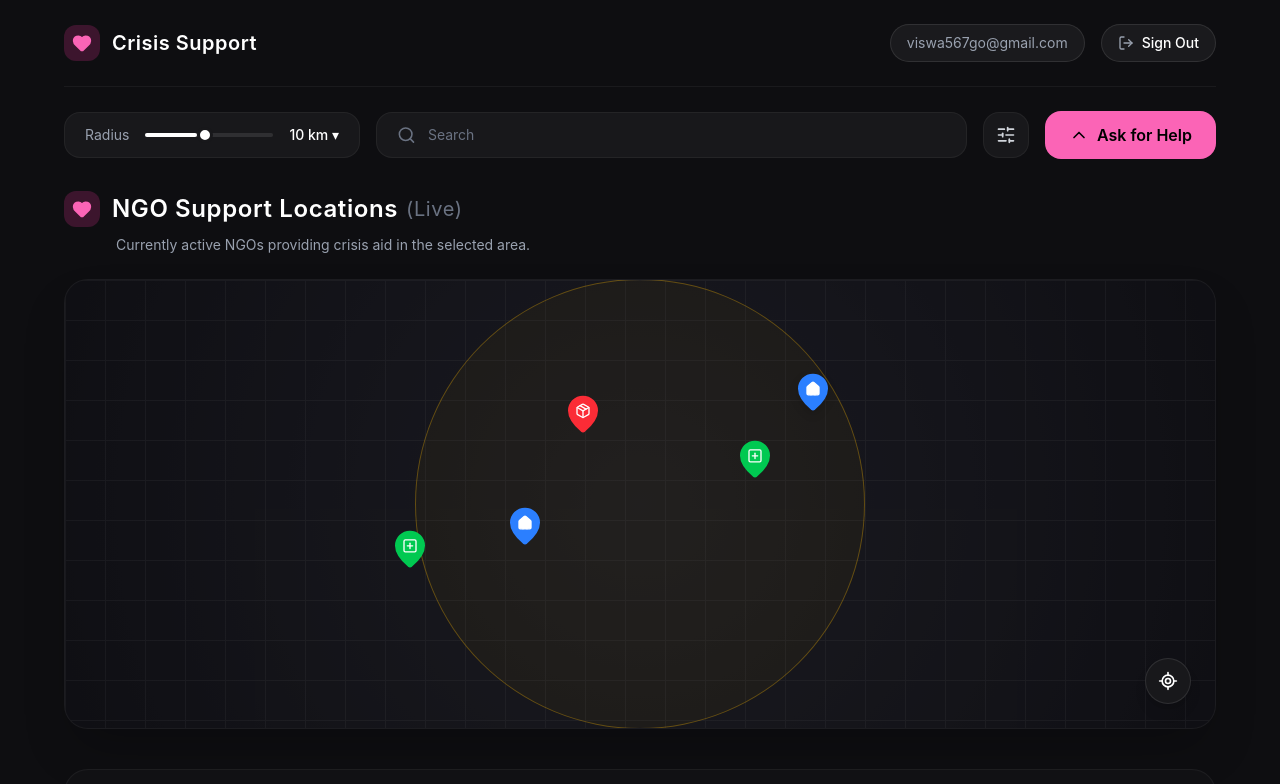
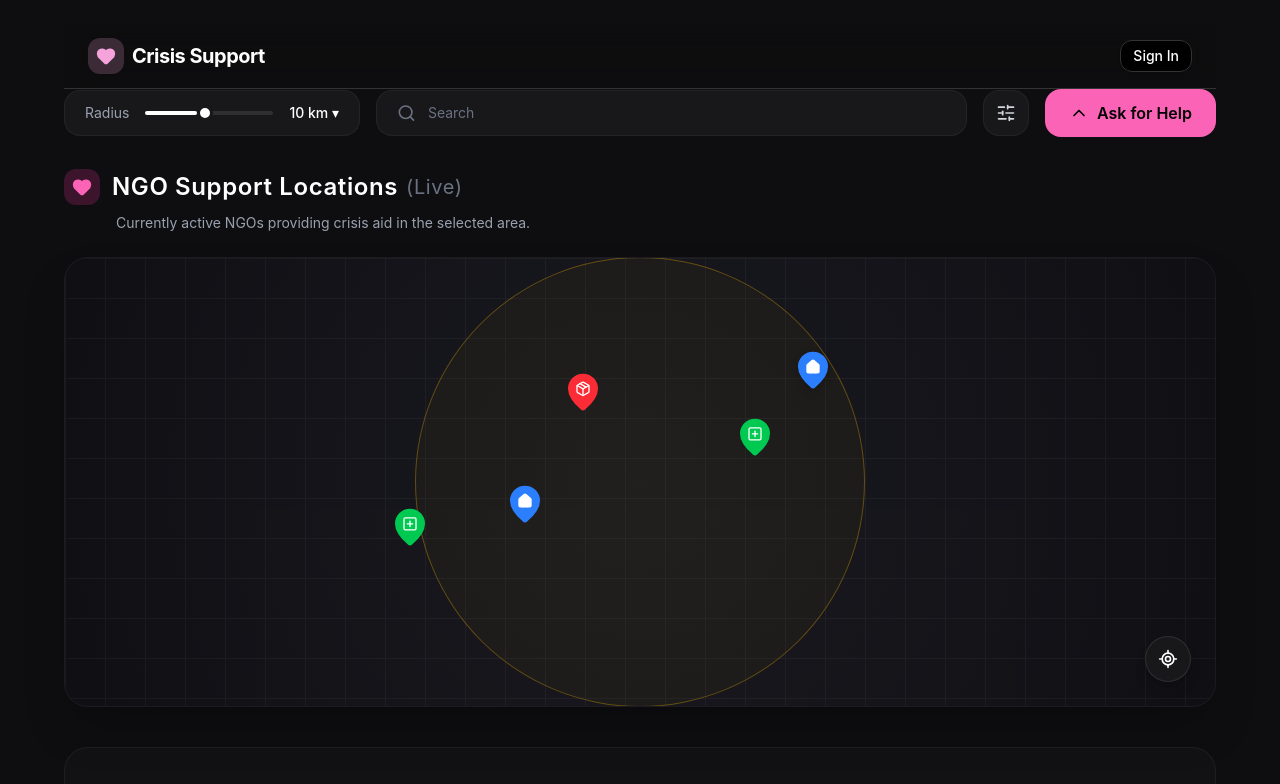
Before and after one commit to MachoGuy-07/Crisis-Support-Project, a Next.js app: page /victim in a window 1280 px wide. Shown: the top 784 px of the page. Built offline with nearby package versions, Linux system fonts and the light colour scheme.

Commit message:
09: made the navbar consistent across pages

```diff
--- a/app/dashboard/page.tsx
+++ b/app/dashboard/page.tsx
@@ -4,14 +4,8 @@ import { useEffect, useState } from "react";
 import { useRouter } from "next/navigation";
 import { supabase } from "@/lib/supabaseClient";
 import { Button } from "@/components/ui/button";
-import {
-  Loader2,
-  AlertTriangle,
-  LogOut,
-  MapPin,
-  CheckCircle2,
-} from "lucide-react";
-import { Logo } from "@/components/Logo";
+import { Loader2, AlertTriangle, MapPin, CheckCircle2 } from "lucide-react";
+import Navbar from "@/components/navbar";
 import {
   Dialog,
   DialogContent,
@@ -32,7 +26,6 @@ import { Label } from "@/components/ui/label";
 
 export default function DashboardPage() {
   const router = useRouter();
-  const [userEmail, setUserEmail] = useState<string | null>(null);
   const [isLoading, setIsLoading] = useState(true);
 
   // Form state
@@ -53,18 +46,12 @@ export default function DashboardPage() {
       if (!session) {
         router.push("/login");
       } else {
-        setUserEmail(session.user.email ?? "");
         setIsLoading(false);
       }
     };
 
     checkUser();
   }, [router]);
-
-  const handleSignOut = async () => {
-    await supabase.auth.signOut();
-    router.push("/");
-  };
 
   const getLocation = () => {
     setIsGettingLocation(true);
@@ -162,25 +149,7 @@ export default function DashboardPage() {
       <div className="absolute top-[-10%] left-[-10%] w-[40%] h-[40%] rounded-full bg-primary/5 blur-[120px] pointer-events-none" />
       <div className="absolute bottom-[-10%] right-[-10%] w-[40%] h-[40%] rounded-full bg-secondary/5 blur-[120px] pointer-events-none" />
 
-      <header className="border-b border-border bg-card/50 backdrop-blur-md sticky top-0 z-50">
-        <div className="container mx-auto px-6 h-16 flex items-center justify-between">
-          <Logo />
-          <div className="flex items-center gap-4">
-            <span className="text-sm font-medium text-muted-foreground hidden sm:inline-block bg-input/50 px-3 py-1.5 rounded-full border border-border">
-              {userEmail}
-            </span>
-            <Button
-              variant="outline"
-              size="sm"
-              onClick={handleSignOut}
-              className="border-border hover:bg-destructive/10 hover:text-destructive hover:border-destructive/30 rounded-xl transition-all"
-            >
-              <LogOut className="mr-2 h-4 w-4" />
-              Sign Out
-            </Button>
-          </div>
-        </div>
-      </header>
+      <Navbar />
 
       <main className="flex-1 container mx-auto px-6 py-10 z-10">
         <div className="flex items-center justify-between mb-8">
--- a/app/page.tsx
+++ b/app/page.tsx
@@ -7,7 +7,24 @@ import Navbar from "@/components/navbar";
 export default function HomePage() {
   return (
     <div className="flex flex-col min-h-screen overflow-hidden container mx-auto px-6">
-      <Navbar />
+      <header className="flex items-center justify-between py-8">
+        <Logo />
+        <nav className="flex items-center gap-4">
+          <Button
+            variant="ghost"
+            asChild
+            className="hidden sm:inline-flex text-muted-foreground hover:text-foreground"
+          >
+            <Link href="/login">Login</Link>
+          </Button>
+          <Button
+            asChild
+            className="bg-primary text-primary-foreground hover:bg-primary/90 transition-all duration-300 hover:scale-105 active:scale-95 shadow-[0_0_20px_hsla(var(--primary)/20%)]"
+          >
+            <Link href="/register">Get Started</Link>
+          </Button>
+        </nav>
+      </header>
 
       <main className="flex-1 flex flex-col justify-center items-center text-center max-w-4xl mx-auto py-20 px-4 z-10 animate-fade-in relative">
         <div className="inline-flex items-center rounded-full border border-primary/20 bg-primary/10 px-3 py-1 text-sm font-medium text-primary mb-8">
--- a/app/victim/page.tsx
+++ b/app/victim/page.tsx
@@ -12,12 +12,13 @@ import {
   Users,
   MapPin,
 } from "lucide-react";
+import Navbar from "@/components/navbar";
 
 export default function VictimPage() {
   return (
     <div className="min-h-screen bg-[#0E0E11] text-white p-6 md:px-10 lg:px-16 font-sans">
       {/* Header */}
-      <header className="flex items-center justify-between pb-6 mb-6 border-b border-white/5">
+      {/* <header className="flex items-center justify-between pb-6 mb-6 border-b border-white/5">
         <div className="flex items-center gap-3">
           <div className="bg-pink-500/20 p-2 rounded-xl">
             <Heart className="w-5 h-5 text-pink-400 fill-pink-400" />
@@ -35,7 +36,8 @@ export default function VictimPage() {
             Sign Out
           </button>
         </div>
-      </header>
+      </header> */}
+      <Navbar />
 
       {/* Filter Bar */}
       <div className="flex flex-col md:flex-row items-center gap-4 mb-8">
--- a/components/navbar.tsx
+++ b/components/navbar.tsx
@@ -1,28 +1,71 @@
+"use client";
+
+import { useEffect, useState } from "react";
+import { useRouter } from "next/navigation";
+import { supabase } from "@/lib/supabaseClient";
 import { Button } from "@/components/ui/button";
 import { Logo } from "@/components/Logo";
+import { LogOut } from "lucide-react";
 import Link from "next/link";
 
 export default function Navbar() {
+  const router = useRouter();
+  const [userEmail, setUserEmail] = useState<string | null>(null);
+  const [isLoading, setIsLoading] = useState(true);
+
+  useEffect(() => {
+    const checkUser = async () => {
+      const {
+        data: { session },
+      } = await supabase.auth.getSession();
+
+      if (session && session.user?.email) {
+        setUserEmail(session.user.email);
+      }
+      setIsLoading(false);
+    };
+
+    checkUser();
+  }, []);
+
+  const handleSignOut = async () => {
+    await supabase.auth.signOut();
+    router.push("/");
+  };
+
   return (
-    <div>
-      <header className="flex items-center justify-between py-8">
+    <header className="border-b border-border bg-card/50 backdrop-blur-md sticky top-0 z-50">
+      <div className="container mx-auto px-6 h-16 flex items-center justify-between">
         <Logo />
-        <nav className="flex items-center gap-4">
+        <div className="flex items-center gap-4">
+          {!isLoading && userEmail ? (
+            <>
+              <span className="text-sm font-medium text-muted-foreground hidden sm:inline-block bg-input/50 px-3 py-1.5 rounded-full border border-border">
+                {userEmail}
+              </span>
               <Button
-            variant="ghost"
-            asChild
-            className="hidden sm:inline-flex text-muted-foreground hover:text-foreground"
+                variant="outline"
+                size="sm"
+                onClick={handleSignOut}
+                className="border-border hover:bg-destructive/10 hover:text-destructive hover:border-destructive/30 rounded-xl transition-all"
               >
-            <Link href="/login">Login</Link>
+                <LogOut className="mr-2 h-4 w-4" />
+                Sign Out
               </Button>
+            </>
+          ) : !isLoading && !userEmail ? (
+            <Link href="/login">
               <Button
-            asChild
-            className="bg-primary text-primary-foreground hover:bg-primary/90 transition-all duration-300 hover:scale-105 active:scale-95 shadow-[0_0_20px_hsla(var(--primary)/20%)]"
+                variant="outline"
+                size="sm"
+                className="border-border hover:bg-primary/10 hover:text-primary rounded-xl transition-all"
               >
-            <Link href="/register">Get Started</Link>
+                Sign In
               </Button>
-        </nav>
+            </Link>
+          ) : null}
+        </div>
+      </div>
     </header>
-    </div>
   );
 }
```
Lines whose indentation alone changed are shown as unchanged.
